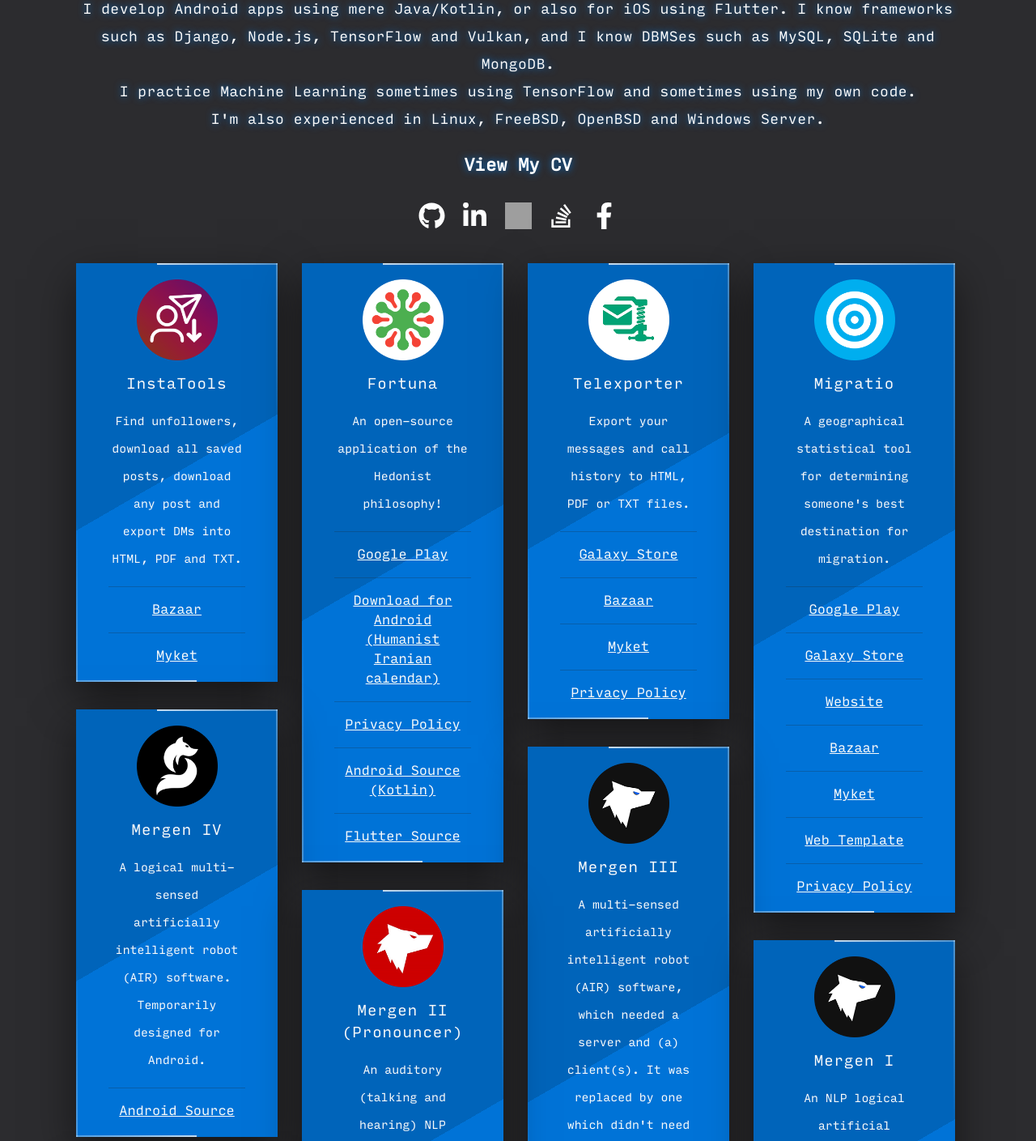
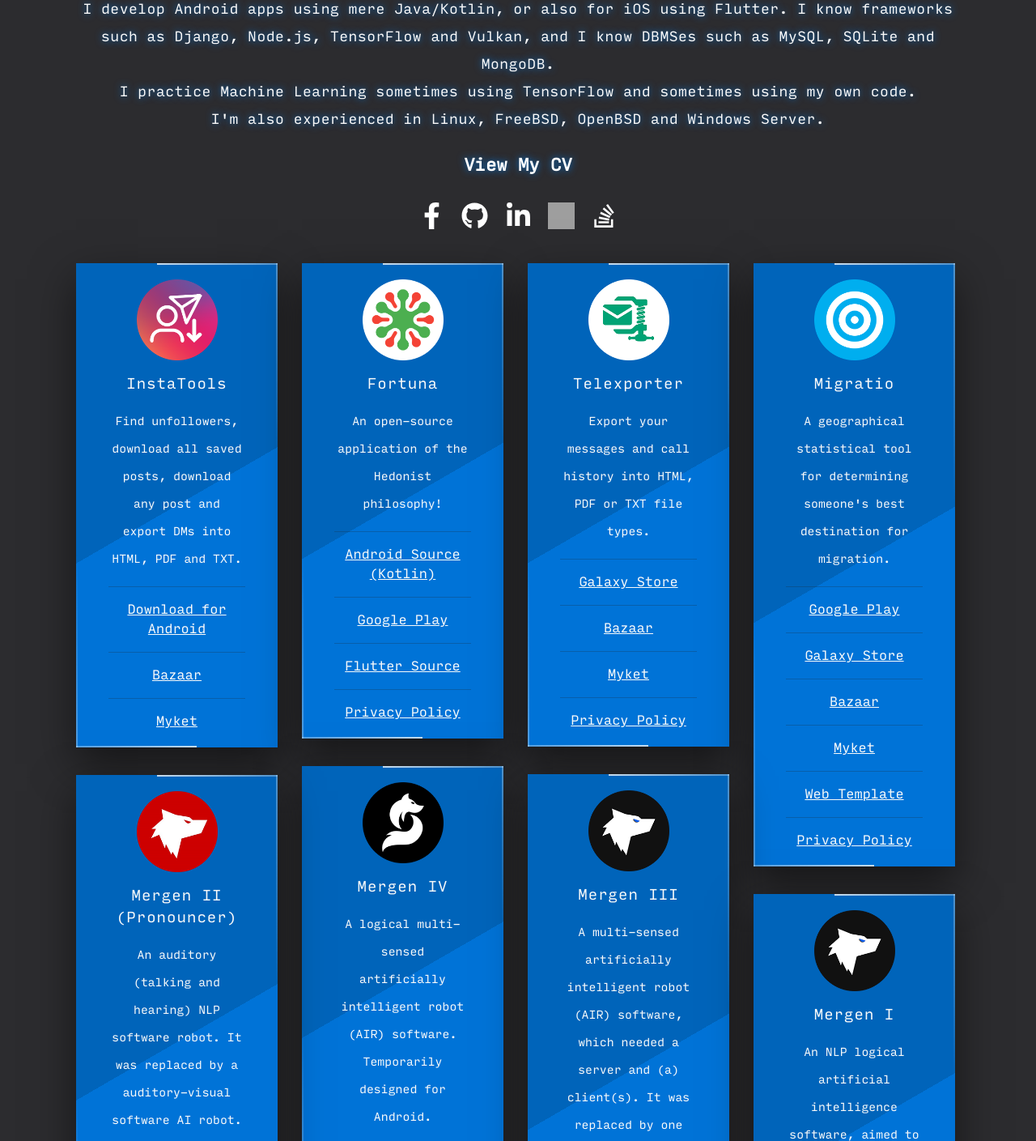
Before and after one commit to fulcrum6378/welcome_php, a PHP site: page / in a window 1280 px wide. Shown: the part 449-1858 px from the top of the page at 81% size. Run offline with PHP 8.4, Linux system fonts and the light colour scheme; grey boxes are pictures that could not be loaded.

Commit message:
2023.03.25 - 1 (Fortuna was published + modifications)

```diff
--- a/index.php
+++ b/index.php
@@ -48,16 +48,16 @@ class Link
 // Process the current page: Main
 $main = file_get_contents("welcome/main.html");
 $social = array(
+    new Link("https://www.facebook.com/mpg973", "Mahdi Prs", icon: "facebook"),
+    /*new Link("https://www.instagram.com/fulcrum6378/",
+        "Mahdi Parastesh (@fulcrum6378) • Instagram photos and videos", icon: "instagram"),*/
+    /*new Link("https://twitter.com/fulcrum6378", "Mahdi Parastesh (@fulcrum6378) / Twitter", icon: "twitter"),*/
     new Link("https://github.com/fulcrum6378", "fulcrum6378 (Mahdi Parastesh) · GitHub", icon: "github"),
     new Link("https://www.linkedin.com/in/fulcrum6378/", "Mahdi Parastesh | LinkedIn", icon: "linkedin"),
     new Link("https://play.google.com/store/apps/dev?id=8797895762316770334",
         "Android Apps by Mahdi Parastesh on Google Play", icon: "google_play"),
     new Link("https://stackoverflow.com/users/10728785/mahdi-parastesh",
         "User Mahdi Parastesh - Stack Overflow", icon: "stackoverflow"),
-    new Link("https://www.facebook.com/mpg973", "Mahdi Prs", icon: "facebook"),
-    /*new Link("https://twitter.com/fulcrum6378", "Mahdi Parastesh (@fulcrum6378) / Twitter", icon: "twitter"),
-    new Link("https://www.instagram.com/fulcrum6378/",
-        "Mahdi Parastesh (@fulcrum6378) • Instagram photos and videos", icon: "instagram"),*/
 );
 $htmlSocial = "";
 foreach ($social as $link) $htmlSocial .= '
@@ -72,6 +72,8 @@ $projects = array(
         "instatools", "instatools", "InstaTools",
         "Find unfollowers, download all saved posts, download any post and export DMs into HTML, PDF and TXT.",
         array(
+            new Link("https://mahdiparastesh.ir/misc/instatools.apk",
+                name: "Download for Android", microType: "downloadUrl"),
             new Link("https://cafebazaar.ir/app/ir.mahdiparastesh.instatools",
                 title: "Iranian Android Bazaar Store", name: "Bazaar", microType: "installUrl"),
             new Link("https://myket.ir/app/ir.mahdiparastesh.instatools",
@@ -86,29 +88,26 @@ $projects = array(
         "An open-source application of the Hedonist philosophy!",
         array(
             new Link(
+                "https://github.com/fulcrum6378/fortuna",
+                name: "Android Source (Kotlin)", microType: "url"),
+            new Link(
                 "https://play.google.com/store/apps/details?id=ir.mahdiparastesh.fortuna.gregorian",
                 name: "Google Play", microType: "installUrl"),
             new Link(
-                "https://github.com/fulcrum6378/fortuna/raw/master/app/iranian/release/app-iranian-release.apk",
-                name: "Download for Android (Humanist Iranian calendar)", microType: "downloadUrl"),
-            new Link(
-                "https://mahdiparastesh.ir/welcome/privacy/fortuna.html",
-                name: "Privacy Policy", microType: "publishingPrinciples"),
+                "https://github.com/fulcrum6378/fortuna_flutter",
+                name: "Flutter Source", microType: "url"),
             /*new Link(
                 "https://fortuna.mahdiparastesh.ir/",
                 name: "Website (Demo)", microType: "sameAs"),*/
             new Link(
-                "https://github.com/fulcrum6378/fortuna",
-                name: "Android Source (Kotlin)", microType: "url"),
-            new Link(
-                "https://github.com/fulcrum6378/fortuna_flutter",
-                name: "Flutter Source", microType: "url"),
+                "https://mahdiparastesh.ir/welcome/privacy/fortuna.html",
+                name: "Privacy Policy", microType: "publishingPrinciples"),
         ),
         "SoftwareApplication", "Android, Web, iOS", "Philosophy, Lifestyle, Events, Health"
     ),
     new Project(
         "telexporter", "telexporter", "Telexporter",
-        "Export your messages and call history to HTML, PDF or TXT files.",
+        "Export your messages and call history into HTML, PDF or TXT file types.",
         array(
             new Link("https://galaxystore.samsung.com/detail/ir.mahdiparastesh.telexporter",
                 name: "Galaxy Store", microType: "installUrl"),
@@ -129,8 +128,8 @@ $projects = array(
                 name: "Google Play", microType: "installUrl"),
             new Link("https://galaxystore.samsung.com/detail/ir.mahdiparastesh.migratio",
                 name: "Galaxy Store", microType: "installUrl"),
-            new Link("https://migratio.mahdiparastesh.ir/",
-                name: "Website", microType: "sameAs"),
+            /*new Link("https://migratio.mahdiparastesh.ir/",
+                name: "Website", microType: "sameAs"),*/
             new Link("https://cafebazaar.ir/app/ir.mahdiparastesh.migratio",
                 title: "Iranian Android Bazaar Store", name: "Bazaar", microType: "installUrl"),
             new Link("https://myket.ir/app/ir.mahdiparastesh.migratio",
--- a/welcome/main.js
+++ b/welcome/main.js
@@ -84,7 +84,7 @@ function translate(hl) {
                 "Iranian Android Myket Store": "فروشگاه اپلیکیشن ایرانی مایکت",
                 "Iranian Android Bazaar Store": "فروشگاه اپلیکیشن ایرانی بازار",
                 "APKPure.com a third-party APK store": "یک وبسایت معروف دانلود اپ اندروید",
-                "Download for Android (Humanist Iranian calendar)": "دانلود برای اندروید (تقویم اومانیستی ایرانی)",
+                "Download for Android": "دانلود برای اندروید",
                 "Wordpress Theme": "تم وردپرس",
             };
             if (document.location.toString().indexOf("hl=en") !== -1)
```
Also changed, not shown: welcome/img/instatools_round.png.
